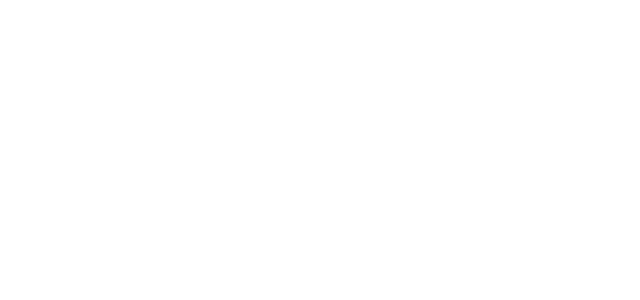
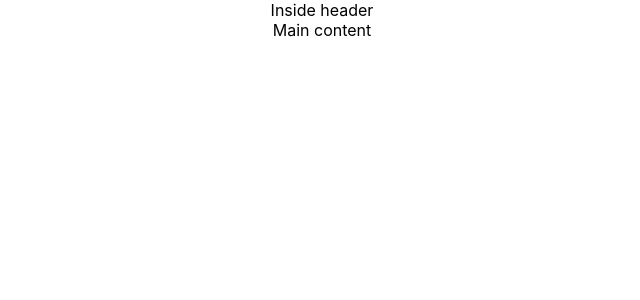
Before and after one commit to IslamBoulila/Trending-repos, a React (Create React App) app: page / in a window 1280 px wide. Shown: the top 300 px of the page, without its empty margins (318-958 px from the left). Built offline with nearby package versions, Linux system fonts and the light colour scheme.

Commit message:
Setting up the initial project structure

```diff
--- a/src/App.js
+++ b/src/App.js
@@ -1,13 +1,18 @@
 import React,{Component} from 'react';
 
 import './App.css';
+import Layout from './components/Layout/Layout';
+import Repository from './components/Repository/Repository';
+
 
 class  App extends  Component{
 
   render(){
     return (
       <div className="App">
-
+          <Layout>
+              <Repository/>
+          </Layout>
       </div>
     );
   }
--- /dev/null
+++ b/src/components/Header/Header.js
@@ -0,0 +1,10 @@
+import React from 'react';
+
+const Header=()=>{
+
+return (
+    <div>Inside header </div>
+);
+
+}
+export default Header;
--- /dev/null
+++ b/src/components/Layout/Layout.js
@@ -0,0 +1,21 @@
+import React, { Component } from 'react';
+import Header from '../Header/Header';
+
+
+class Layout extends Component {
+
+
+    render() {
+
+        return (
+        <>
+        <Header/>
+        <main className="Content">Main content</main>
+        </>
+
+
+        );
+    }
+}
+
+export default Layout;
--- /dev/null
+++ b/src/components/Repository/Repository.js
@@ -0,0 +1,13 @@
+import React,{Component} from 'react';
+
+const Repository=(props)=>{
+
+    return (
+            <div className="Repository-row">
+
+            </div>
+    );
+
+}
+
+export default Repository;
--- /dev/null
+++ b/src/containers/Repositories/ReposList.js
@@ -0,0 +1,2 @@
+import React,{Component} from 'react';
+import Repository from '../../components/Repository/Repository';
```
Also changed, not shown: src/components/Repository/Repository.css (added), src/containers/Repositories/ReposList.css (added).
